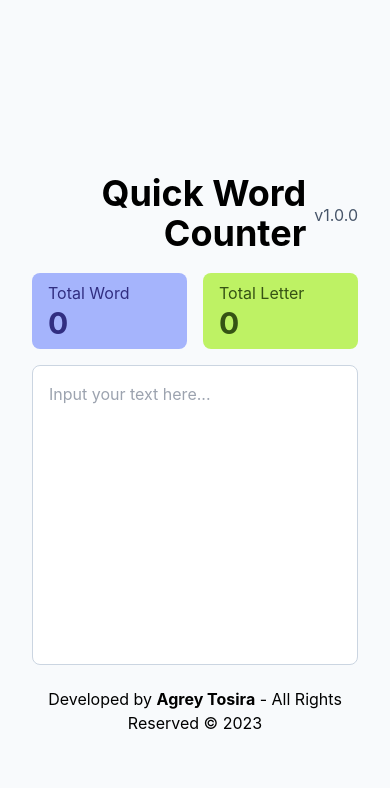
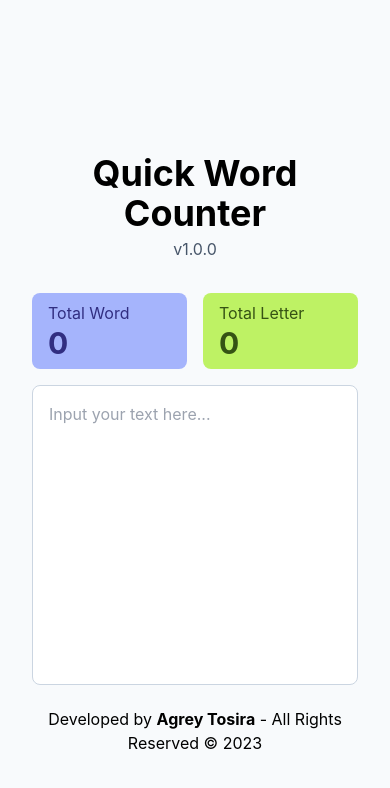
Before and after one commit to agreytosira/quickwordcounter, a React (Vite) app: page / in a window 390 px wide. Shown: the top 788 px of the page. Built offline with nearby package versions, Linux system fonts and the light colour scheme.

Commit message:
style: update responsive

```diff
--- a/src/App.jsx
+++ b/src/App.jsx
@@ -38,8 +38,8 @@ function App() {
                   <h5 className='text-3xl font-bold'>{letterCount}</h5>
                 </div>
               </div>
-              <div className='flex items-center md:flex-col md:items-end gap-2 md:gap-0 mb-4 md:md-0'>
-                <h1 className='text-4xl font-bold mb-1 text-right'>Quick Word Counter</h1>
+              <div className='flex items-center flex-col md:items-end gap-0 mb-8 md:md-0'>
+                <h1 className='text-center text-4xl font-bold mb-1 md:text-right'>Quick Word Counter</h1>
                 <p className='text-slate-600'>v1.0.0</p>
               </div>
             </div>
```
